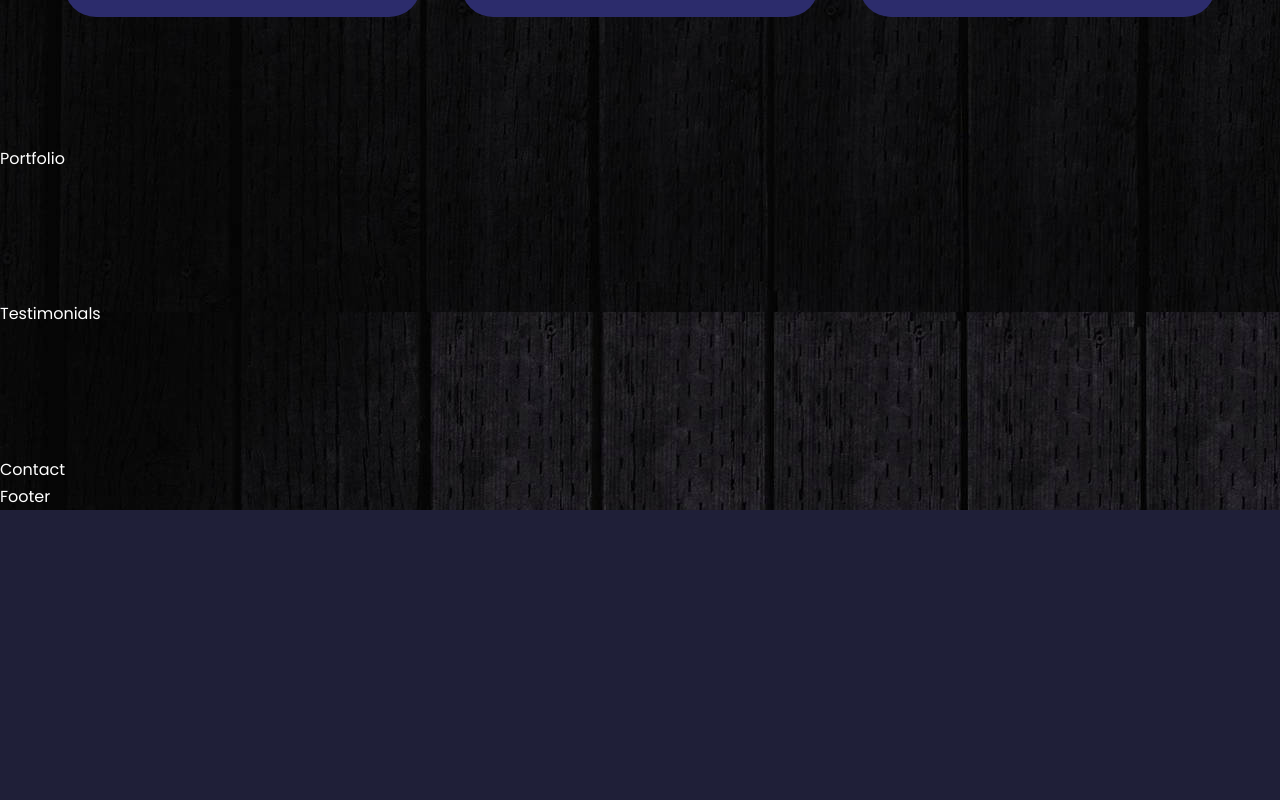
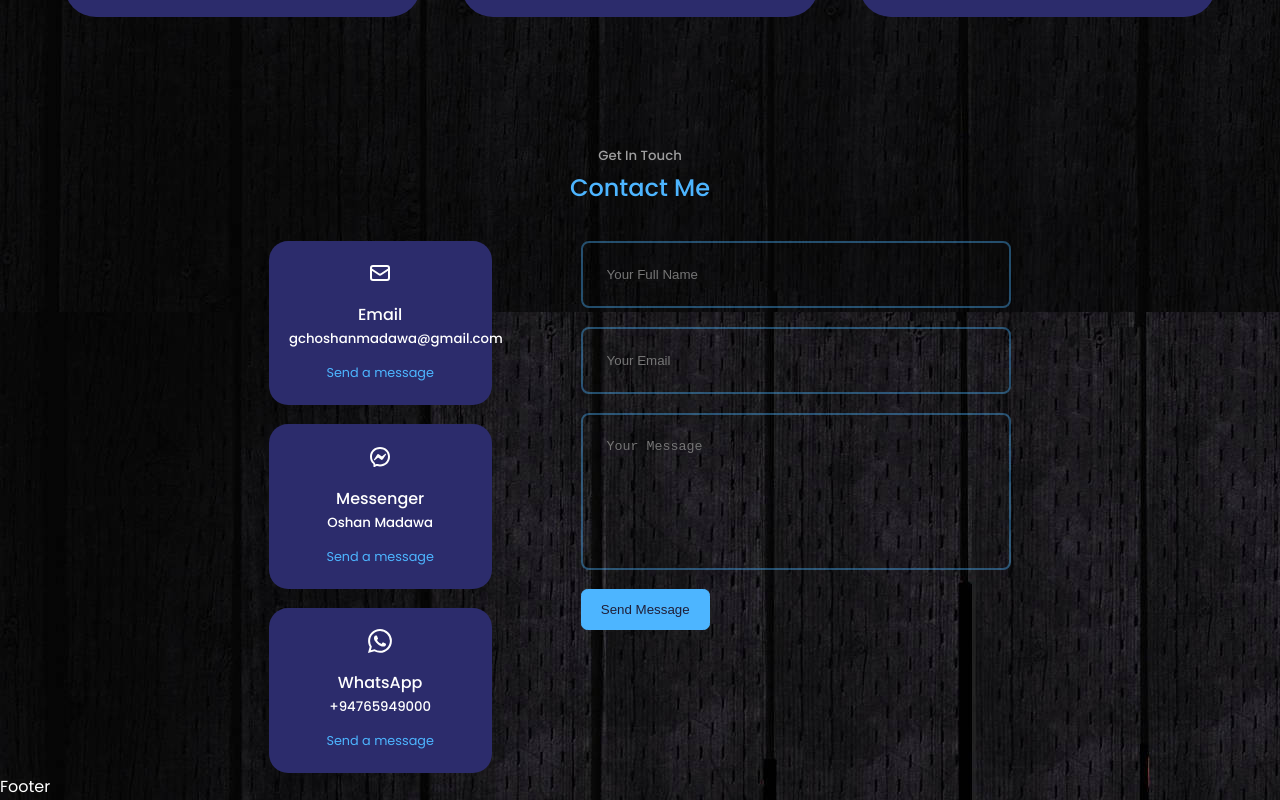
Before and after one commit to OshnMdw/OshnMdw.github.io, a React (Create React App) app: page / in a window 1280 px wide. Shown: the part 3288-4088 px from the top of the page. Before the commit the page ends 3798 px from the top, so only its background shows below. Built offline with nearby package versions, Linux system fonts and the light colour scheme.

Commit message:
Contact Page added

```diff
--- a/package.json
+++ b/package.json
@@ -3,6 +3,7 @@
   "version": "0.1.0",
   "private": true,
   "dependencies": {
+    "@emailjs/browser": "^3.11.0",
     "@testing-library/jest-dom": "^5.17.0",
     "@testing-library/react": "^13.4.0",
     "@testing-library/user-event": "^13.5.0",
--- a/src/App.jsx
+++ b/src/App.jsx
@@ -4,8 +4,6 @@
 import About from './components/about/About'
 import Experience from './components/experience/Experience'
 import Projects from './components/projects/Projects'
-import Portfolio from './components/portfolio/Portfolio'
-import Testimonials from './components/testimonials/Testimonials'
 import Contact from './components/contact/Contact'
 import Footer from './components/footer/Footer'
 
@@ -17,8 +15,6 @@
       <About />
       <Experience />
       <Projects />
-      <Portfolio />
-      <Testimonials />
       <Contact />
       <Footer />
     </>
--- a/src/components/contact/Contact.jsx
+++ b/src/components/contact/Contact.jsx
@@ -1,9 +1,56 @@
-import React from 'react'
+import React, { useRef } from 'react';
+import emailjs from '@emailjs/browser';
 import './contact.css'
+import {HiOutlineMail} from 'react-icons/hi'
+import {RiMessengerLine} from 'react-icons/ri'
+import {BsWhatsapp} from 'react-icons/bs'
 
 const Contact = () => {
+
+  const form = useRef();
+
+  const sendEmail = (e) => {
+    e.preventDefault();
+
+    emailjs.sendForm('service_ym87pm8', 'template_ra9z4nb', form.current, 'gUTbAWndtq3BhMqnB')
+
+    e.target.reset()
+  };
+
   return (
-    <section id='contact'>Contact</section>
+    <section id='contact'>
+      <h5>Get In Touch</h5>
+      <h2>Contact Me</h2>
+      <div className="container contact__container">
+        <div className='contact__options'>
+          <article className='contact__option'>
+            <HiOutlineMail className='contact__option-icon'/>
+            <h4>Email</h4>
+            <h5>gchoshanmadawa@gmail.com</h5>
+            <a href="mailto:<EMAIL>" target="_blank" >Send a message</a>
+          </article>
+          <article className='contact__option'>
+            <RiMessengerLine className='contact__option-icon'/>
+            <h4>Messenger</h4>
+            <h5>Oshan Madawa</h5>
+            <a href="https://m.me/oshan.madawa.758" target="_blank" >Send a message</a>
+          </article>
+          <article className='contact__option'>
+            <BsWhatsapp className='contact__option-icon'/>
+            <h4>WhatsApp</h4>
+            <h5>+94765949000</h5>
+            <a href="https://api.whatsapp.com/send?phone=+94765949000" target="_blank" >Send a message</a>
+          </article>
+        </div>
+        {/*END OF CONTACT OPTION*/}
+        <form ref={form} onSubmit={sendEmail}>
+          <input type="text" name='name' placeholder='Your Full Name' required/>
+          <input type='email' name = 'email' placeholder='Your Email' required/>
+          <textarea name='message' rows='7' placeholder='Your Message' required></textarea>
+          <button type='submit' className='btn btn-primary'>Send Message</button>
+        </form>
+      </div>
+    </section>
   )
 }
 
--- a/src/components/contact/contact.css
+++ b/src/components/contact/contact.css
@@ -0,0 +1,72 @@
+.container.contact__container{
+    width: 58%;
+    display: grid;
+    grid-template-columns: 30% 58%;
+    gap: 12%;
+}
+
+.contact__options{
+    display: flex;
+    flex-direction: column;
+    gap: 1.2rem;
+}
+
+.contact__option{
+    background: var(--color-bg-variant);
+    padding: 1.2rem;
+    border-radius: 1.2rem;
+    text-align: center;
+    border: 1px solid transparent;
+    transition: var(--transition);
+}
+
+.contact__option:hover{
+    background: transparent;
+    border-color: var(--color-primary-variant);
+}
+
+.contact__option-icon{
+    font-size: 1.5rem;
+    margin-bottom: 0.5rem;
+}
+
+.contact__option a{
+    margin-top: 0.7rem;
+    display:inline-block;
+    font-size: 0.8rem;
+}
+
+/* ========== FORM ===========*/
+
+form{
+    display: flex;
+    flex-direction:column;
+    gap: 1.2rem;
+}
+
+input, textarea{
+    width: 100%;
+    padding: 1.5rem;
+    border-radius: 0.5rem;
+    background: transparent;
+    border: 2px solid var(--color-primary-variant);
+    resize: none;
+    color: var(--color-white);
+}
+
+/* ============== Media Queries (Medium devices) ============*/
+
+@media screen and (max-width :1024px){
+    .container.contact__container{
+        grid-template-columns: 1fr;
+        gap: 2rem;
+    }
+}
+
+/* ============== Media Queries (Small devices) ============*/
+
+@media screen and (max-width :600px){
+    .container.contact__container{
+        width: var(--container-width-sm);
+    }
+}
--- a/src/components/portfolio/Portfolio.jsx
+++ /dev/null
@@ -1,10 +0,0 @@
-import React from 'react'
-import './portfolio.css'
-
-const Portfolio = () => {
-  return (
-    <section id="portfolio">Portfolio</section>
-  )
-}
-
-export default Portfolio
--- a/src/components/testimonials/Testimonials.jsx
+++ /dev/null
@@ -1,10 +0,0 @@
-import React from 'react'
-import './testimonials.css'
-
-const Testimonials = () => {
-  return (
-    <section id="testimonials">Testimonials</section>
-  )
-}
-
-export default Testimonials
```
Also changed, not shown: src/components/portfolio/portfolio.css (deleted), src/components/testimonials/testimonials.css (deleted), 1 other file (tests, documents, lock files or other folders).
